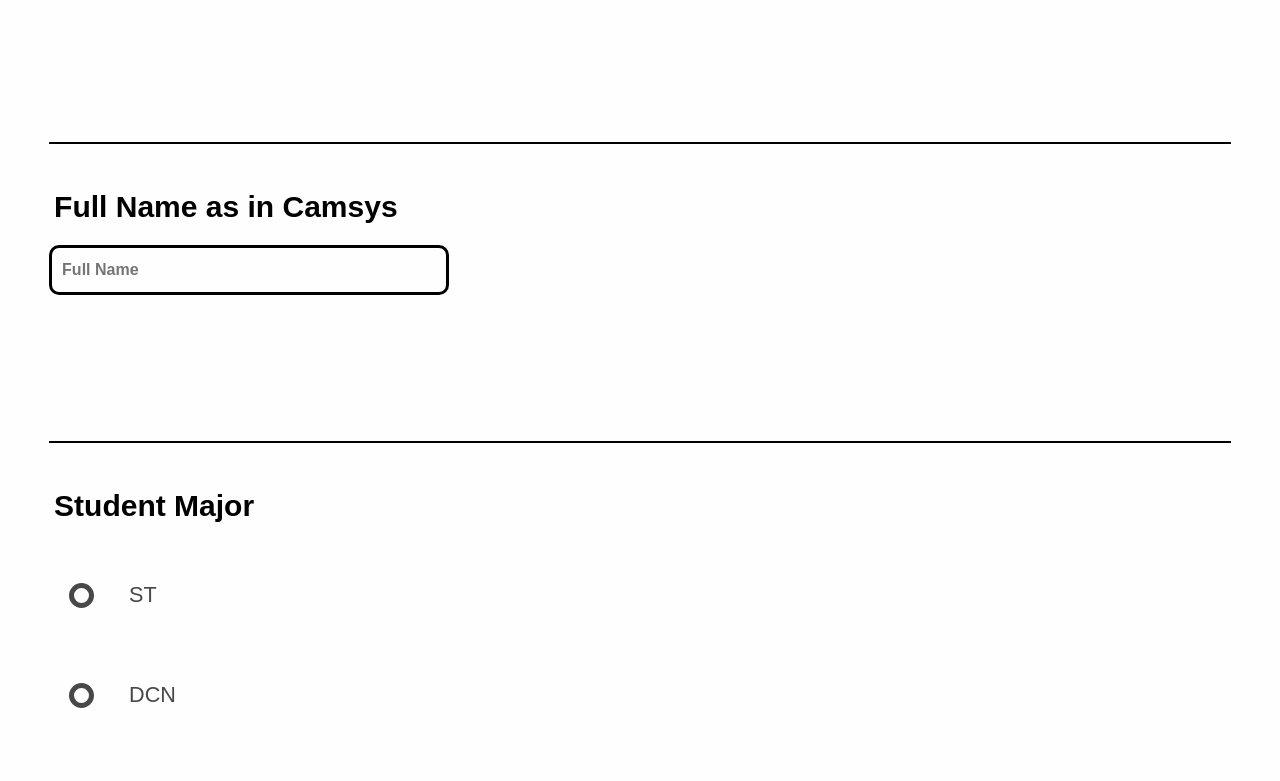
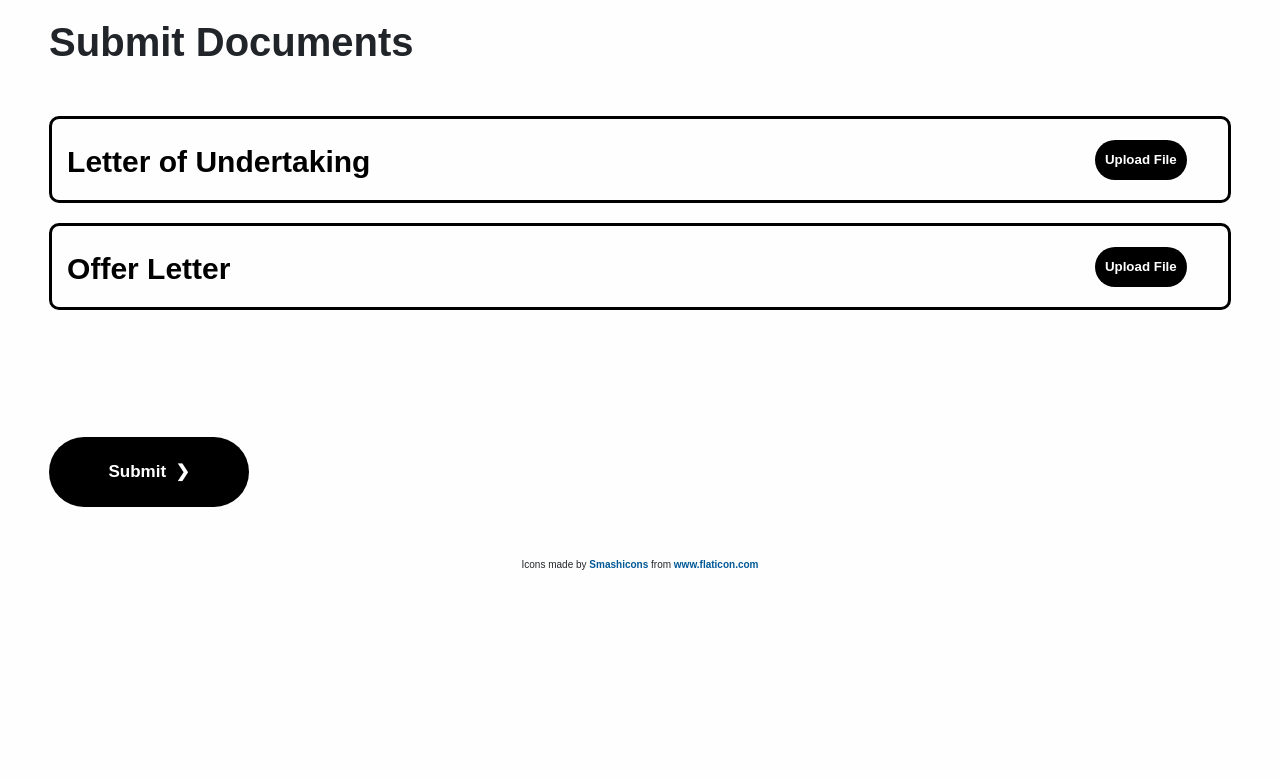
Before and after one commit to MikailBusst/itpproject, an Angular app in the folder angularcomponents/itpproject/: page / in a window 1280 px wide. Shown: the part 957-1738 px from the top of the page. After the commit the page ends 1553 px from the top, so only its background shows below. Built offline with nearby package versions, Linux system fonts and the light colour scheme.

Commit message:
Added validation to submit_appendix_a component

```diff
--- a/angularcomponents/itpproject/src/app/app.component.html
+++ b/angularcomponents/itpproject/src/app/app.component.html
@@ -1,6 +1,6 @@
 <html>
 
-<app-student-registration></app-student-registration>
+<app-submit-appendix-a></app-submit-appendix-a>
 
 <router-outlet></router-outlet>
 
--- a/angularcomponents/itpproject/src/app/submit-appendix-a/submit-appendix-a.component.html
+++ b/angularcomponents/itpproject/src/app/submit-appendix-a/submit-appendix-a.component.html
@@ -41,16 +41,16 @@
         <div class="title">
             <h2>Submit Documents</h2>
         </div>
-        <form name="submit_documents" onsubmit="check_files()">
+        <form #submitAppendixAForm="ngForm" (ngSubmit)="check_files()">
             <div class="upload_card">
                 <p>Letter of Undertaking</p>
-                <input type="file" ontouchstart="" id="undertaking" name="undertaking" class="file_submission" onchange="display_undertaking()">
+                <input type="file" ontouchstart="" id="undertaking" name="undertaking" class="file_submission" (change)="display_undertaking(submitAppendixAForm.value)" ngModel>
                     <p id="undertaking_file_name"></p>
             </div>
 
             <div class="upload_card">
                 <p>Offer Letter</p>
-                <input type="file" ontouchstart="" name="offer_letter" id="offer_letter" onchange="display_offer_letter()" class="file_submission">
+                <input type="file" ontouchstart="" name="offer_letter" id="offer_letter" (change)="display_offer_letter(submitAppendixAForm.value)" class="file_submission" ngModel>
                     <p id="offer_letter_file_name"></p>
             </div>
 
--- a/angularcomponents/itpproject/src/app/submit-appendix-a/submit-appendix-a.component.ts
+++ b/angularcomponents/itpproject/src/app/submit-appendix-a/submit-appendix-a.component.ts
@@ -6,6 +6,8 @@
   styleUrls: ['./submit-appendix-a.component.css']
 })
 export class SubmitAppendixAComponent implements OnInit {
+    undertaking_status = false
+    offer_letter_status = false
 
     constructor() { }
 
@@ -105,4 +107,37 @@
         }
     }
 
+    display_undertaking(data): void {
+        var undertaking_file_name = data.undertaking
+
+        document.getElementById("undertaking_file_name").innerHTML = undertaking_file_name.split("\\").pop()
+
+        this.undertaking_status = true
     }
+
+    display_offer_letter(data): void {
+        var offer_letter_file_name = data.offer_letter
+
+        document.getElementById("offer_letter_file_name").innerHTML = offer_letter_file_name.split("\\").pop()
+
+        this.offer_letter_status = true
+    }
+
+    check_files(): void {
+        if(this.undertaking_status == false || this.offer_letter_status == false) {
+            event.preventDefault()
+
+            if(this.undertaking_status == false) {
+                document.getElementById("undertaking_file_name").innerHTML = "<span style='color: red; font-weight: 900;'>Please upload your letter of undertaking.</span>"
+            }
+
+            if(this.offer_letter_status == false) {
+                document.getElementById("offer_letter_file_name").innerHTML = "<span style='color: red; font-weight: 900;'>Please upload your offer letter.</span>"
+            }
+        }
+        else {
+            event.preventDefault()
+            window.location.href = "disclaimer.html"
+        }
+    }
+}
```
Also changed, not shown: 1 other file (tests, documents, lock files or other folders). Lines whose indentation alone changed are shown as unchanged.
